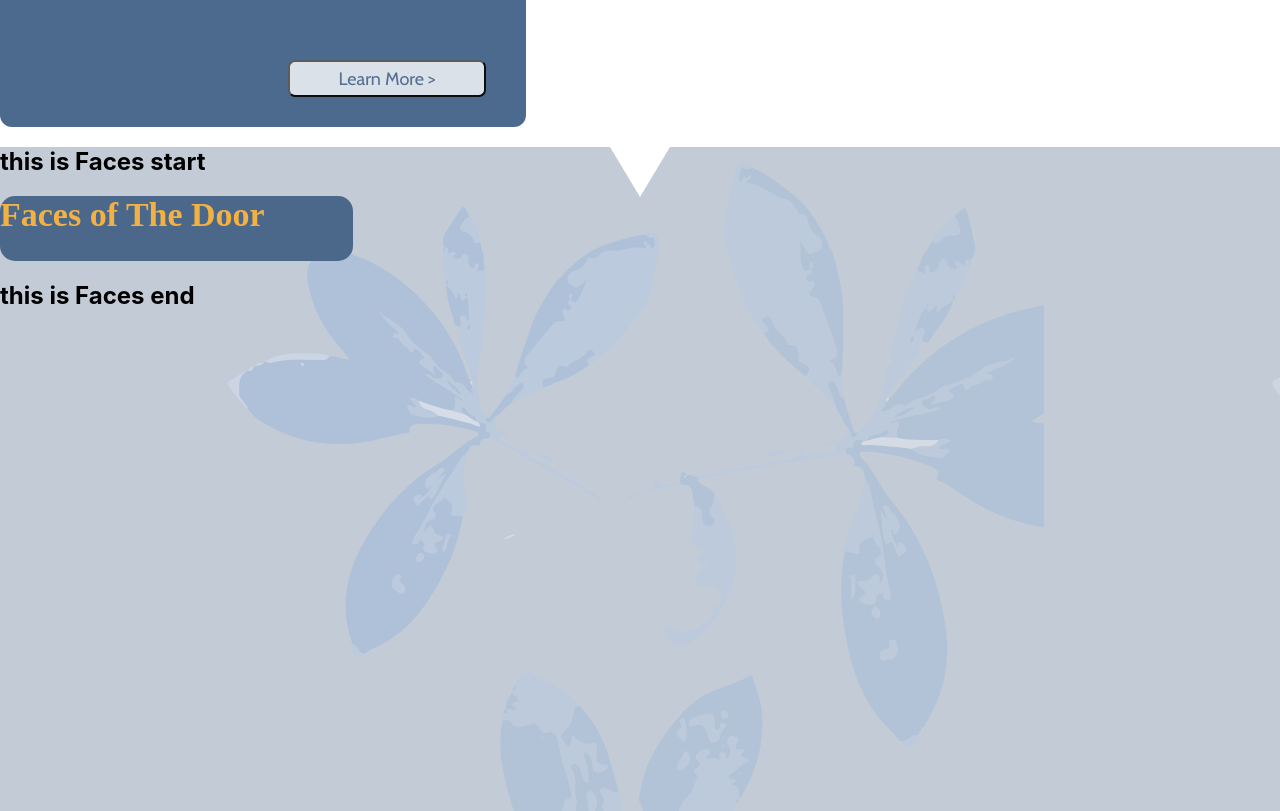
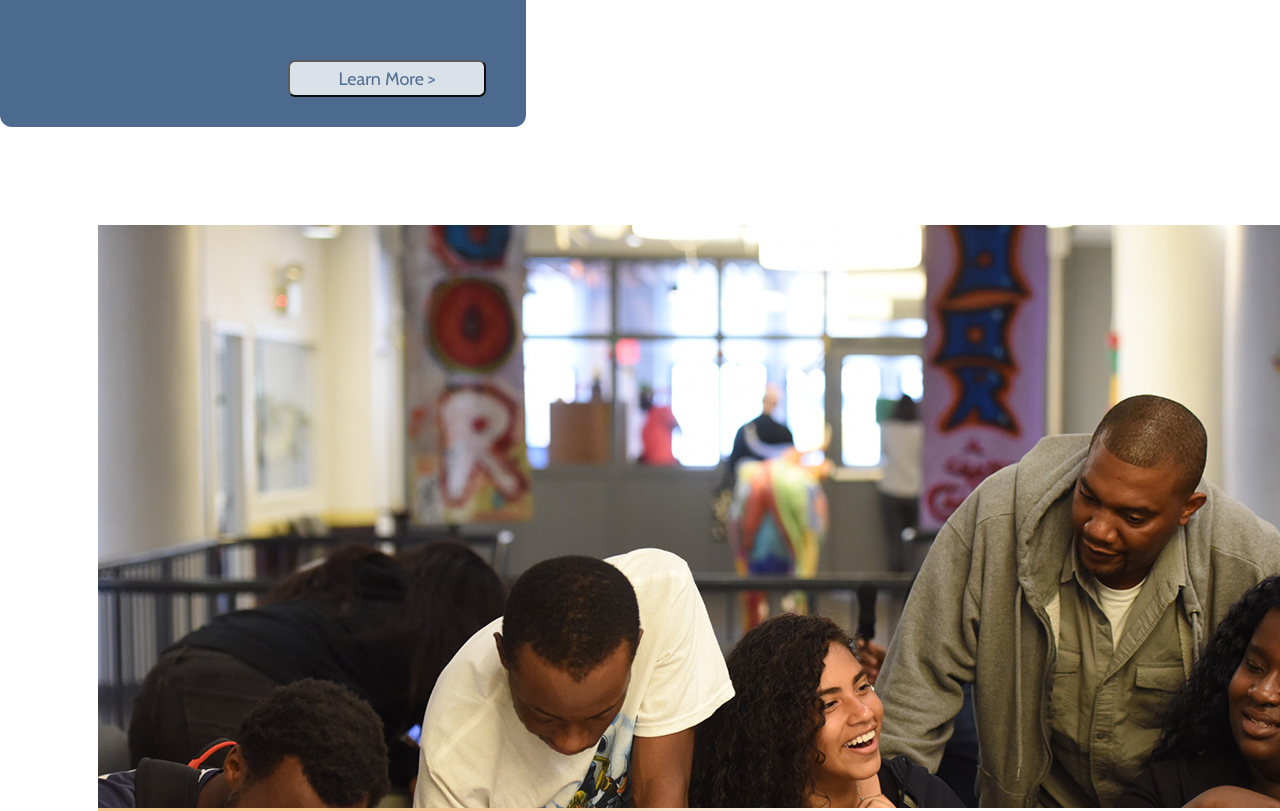
Before and after one commit to Ricomitch/The-Door, a React (Create React App) app in the folder client/: page / in a window 1280 px wide. Shown: the part 2060-2871 px from the top of the page. Built offline with nearby package versions, Linux system fonts and the light colour scheme; a web font is replaced by a local one.

Commit message:
about to start grid experiment

```diff
--- a/client/src/components/HomePage/ImpactHomePage.css
+++ b/client/src/components/HomePage/ImpactHomePage.css
@@ -0,0 +1,18 @@
+
+ div.impact-home-div {
+   width: 100%;
+   height: 807px;
+   padding: 50px;
+ }
+
+ div.see-your-impact {
+
+ }
+div.gradient-block{
+  position: relative;
+  top: 3rem;
+  left: 3rem;
+  width: 1153px;
+  height: 617px;
+  background: radial-gradient(56.9% 198.68% at 10.67% 69.04%, #F5CE8C 0%, rgba(237, 178, 124, 0.822917) 38.02%, rgba(197, 49, 49, 0) 100%);
+}
--- a/client/src/components/HomePage/ImpactHomePage.jsx
+++ b/client/src/components/HomePage/ImpactHomePage.jsx
@@ -0,0 +1,27 @@
+import React from 'react'
+import './ImpactHomePage.css'
+import ImpactImage from '../../assets/Homepage/slack-imgs.png'
+
+function ImpactHomePage() {
+  return (
+    <div className='impact-home-div'>
+      <div className="see-your-impact">
+        <div className='gradient-block'>
+          <div
+            className='img-wrapper'
+            style={{
+              backgroundImage: `url(${ImpactImage})`,
+              backgroundSize: 'auto',
+              width: '1201px',
+              height: '583px',
+              zIndex: '1',
+            }}
+          ></div>
+
+        </div>
+      </div>
+    </div>
+  )
+}
+
+export default ImpactHomePage
--- a/client/src/screens/Homepage/Homepage.jsx
+++ b/client/src/screens/Homepage/Homepage.jsx
@@ -1,6 +1,7 @@
 import React from 'react'
 import CarouselSlide from '../../components/HomePage/Carousel'
 import MissionNewsPage from '../../components/HomePage/MissionNewsPage'
+import ImpactHomePage from '../../components/HomePage/ImpactHomePage'
 import Faces from '../../components/HomePage/Faces.jsx'
 
 
@@ -11,6 +12,7 @@
       <h1>homepage</h1>
       <CarouselSlide />
       {/* <MissionNewsPage /> */}
+      <ImpactHomePage />
       <Faces />
     </div>
   )
```
